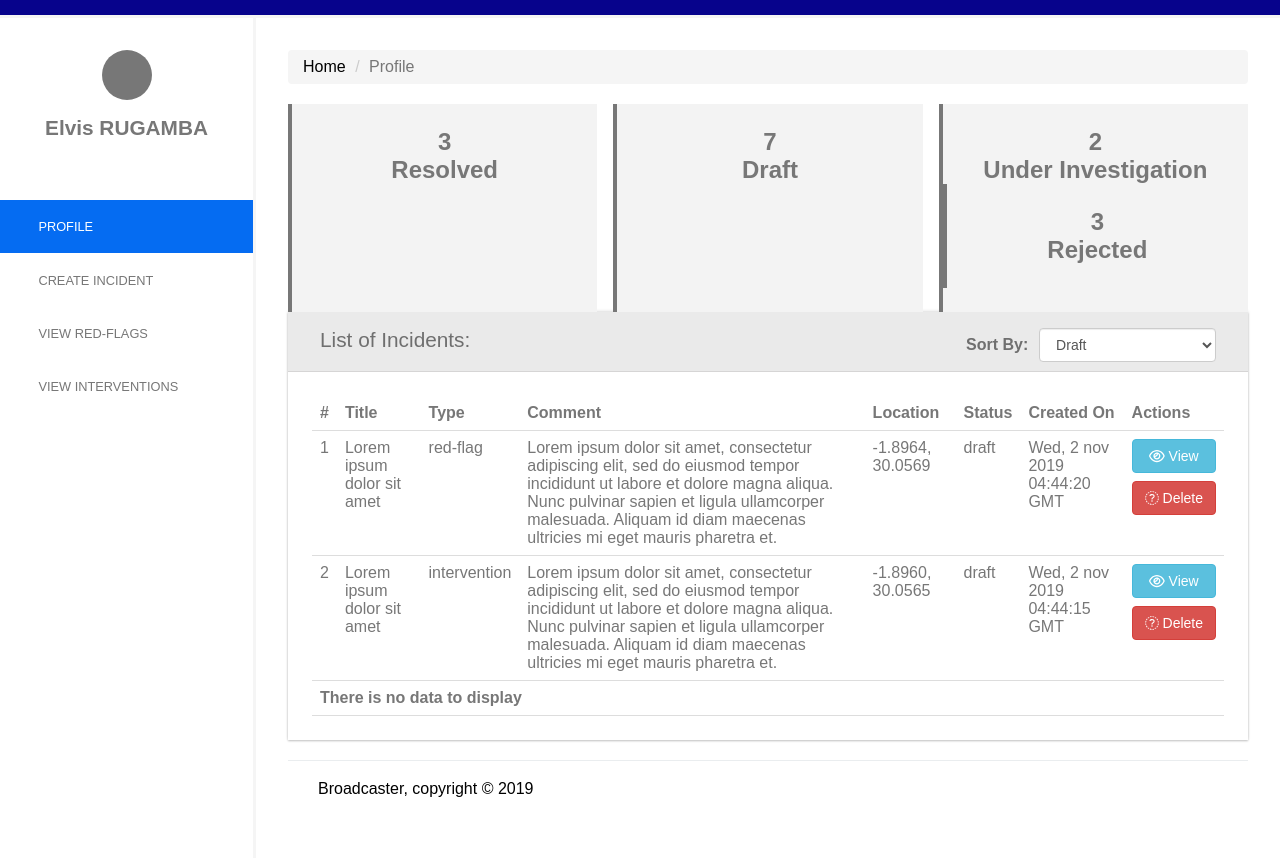
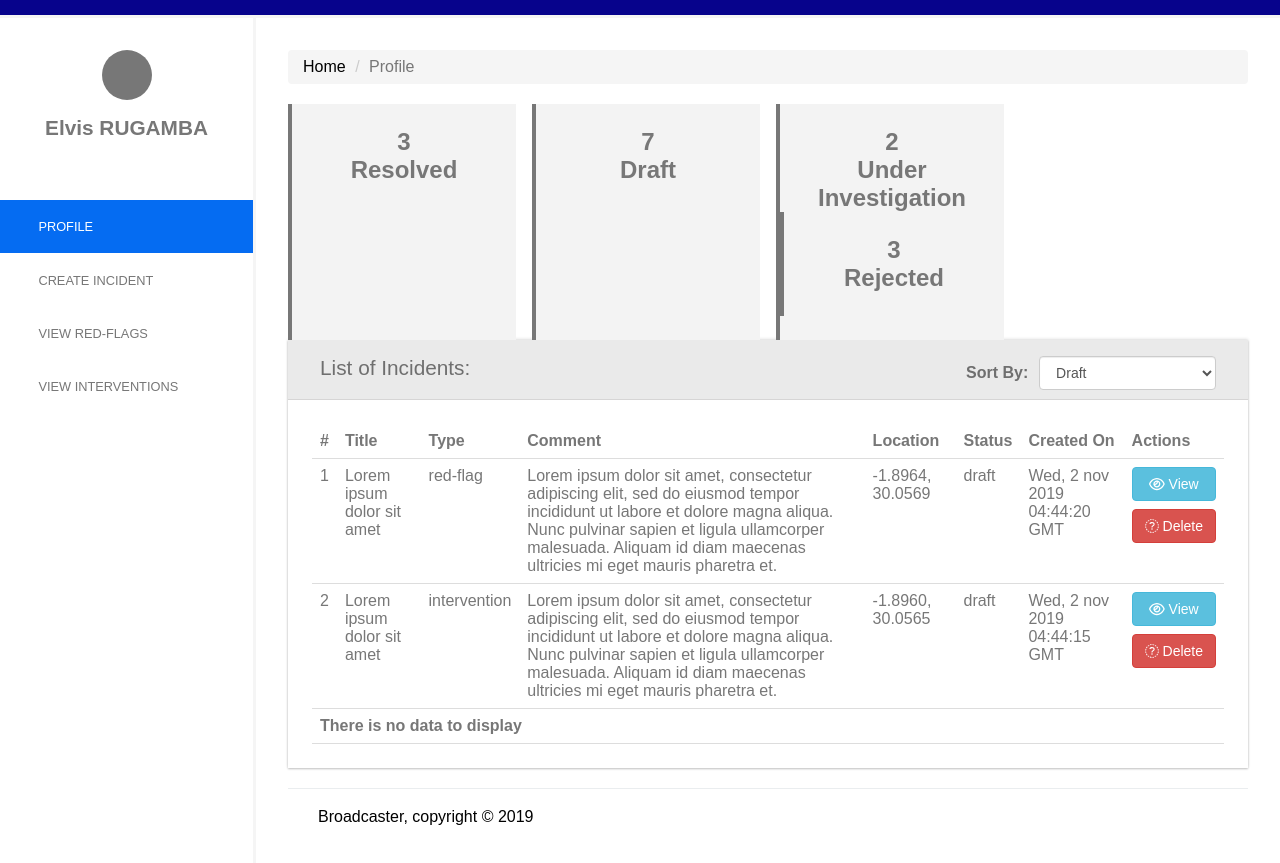
Before and after one commit to Elvis-rugamba/broadcaster, a website: page UI/user-profile.html in a window 1280 px wide. Shown: the part 85-948 px from the top of the page. Drawn offline with Linux system fonts and the light colour scheme.

Commit message:
Add tiles

```diff
--- a/UI/css/main.css
+++ b/UI/css/main.css
@@ -1281,7 +1281,7 @@ fieldset[disabled] .btn-edit-comment.active {
 @media only screen and (min-width: 600px) {
     .tile-grids {
         display: grid;
-        grid-template-columns: 1fr 1fr 1fr !important;
+        grid-template-columns: 1fr 1fr 1fr 1fr !important;
         grid-template-rows: auto !important;
         grid-column-gap: 1em !important;
     }
```
